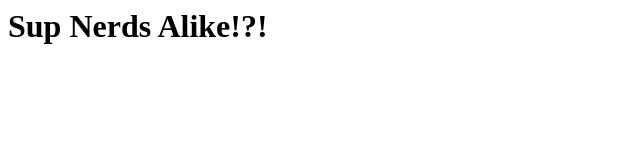
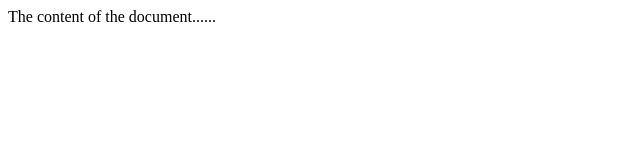
Before and after one commit to Panthrus/Practice, a plain HTML site: page index.html in a window 1280 px wide. Shown: the whole page, without its empty margins (0-640 px from the left). Drawn offline with Linux system fonts and the light colour scheme.

Commit message:
Update index.html

```diff
--- a/index.html
+++ b/index.html
@@ -1 +1,11 @@
-<h1>Sup Nerds Alike!?!</h1>
+ <!DOCTYPE html>
+<html>
+<head>
+<title>Title of the document</title>
+</head>
+
+<body>
+The content of the document......
+</body>
+
+</html>
```
